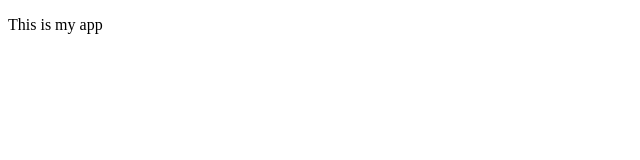
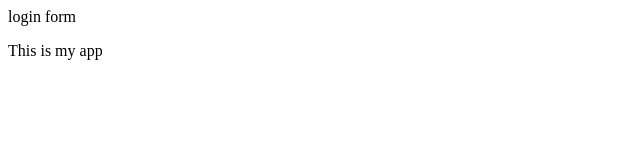
Before and after one commit to callanjerel/myappsample, a plain HTML site: page index.html in a window 1280 px wide. Shown: the whole page, without its empty margins (0-640 px from the left). Drawn offline with Linux system fonts and the light colour scheme.

Commit message:
login form

```diff
--- /dev/null
+++ b/dir2/app2.js
@@ -0,0 +1 @@
+console.log(123);
--- a/index.html
+++ b/index.html
@@ -4,6 +4,7 @@
         <title>lmao</title>
     </head>
     <body>
+        login form
         <p>This is my app<!/p>
     </body>
 </html>
```
Also changed, not shown: login.html (added, +1 -0 lines).
